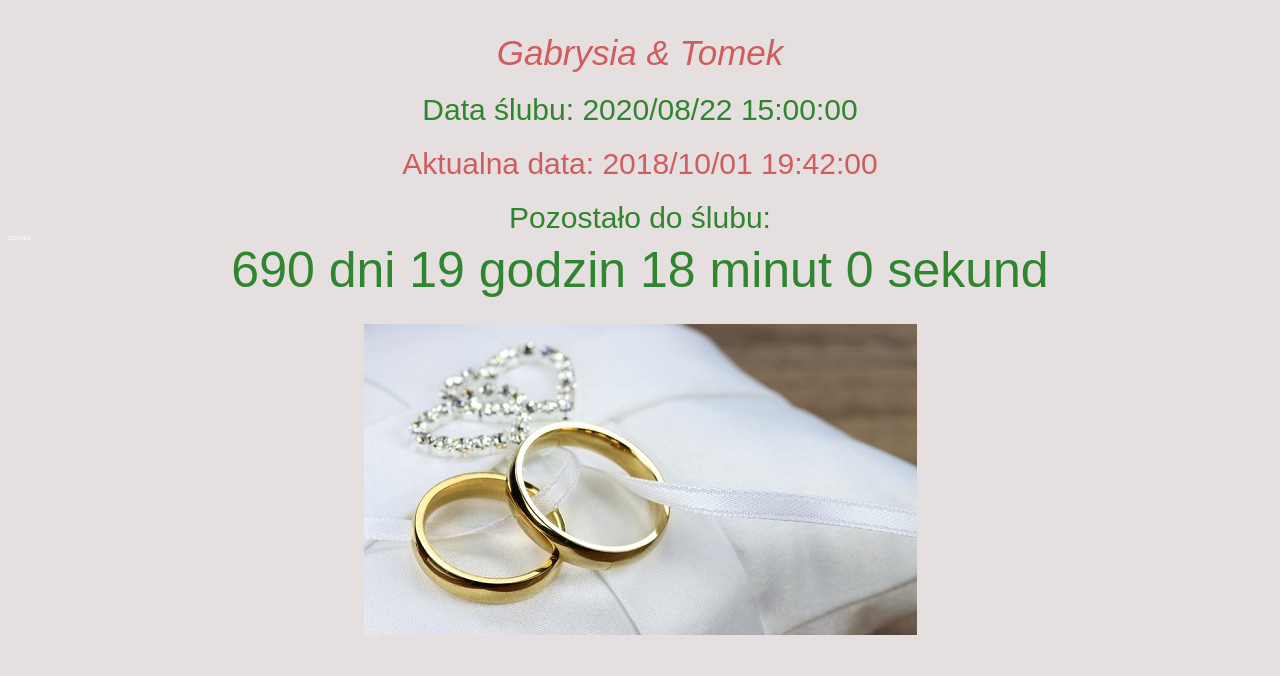
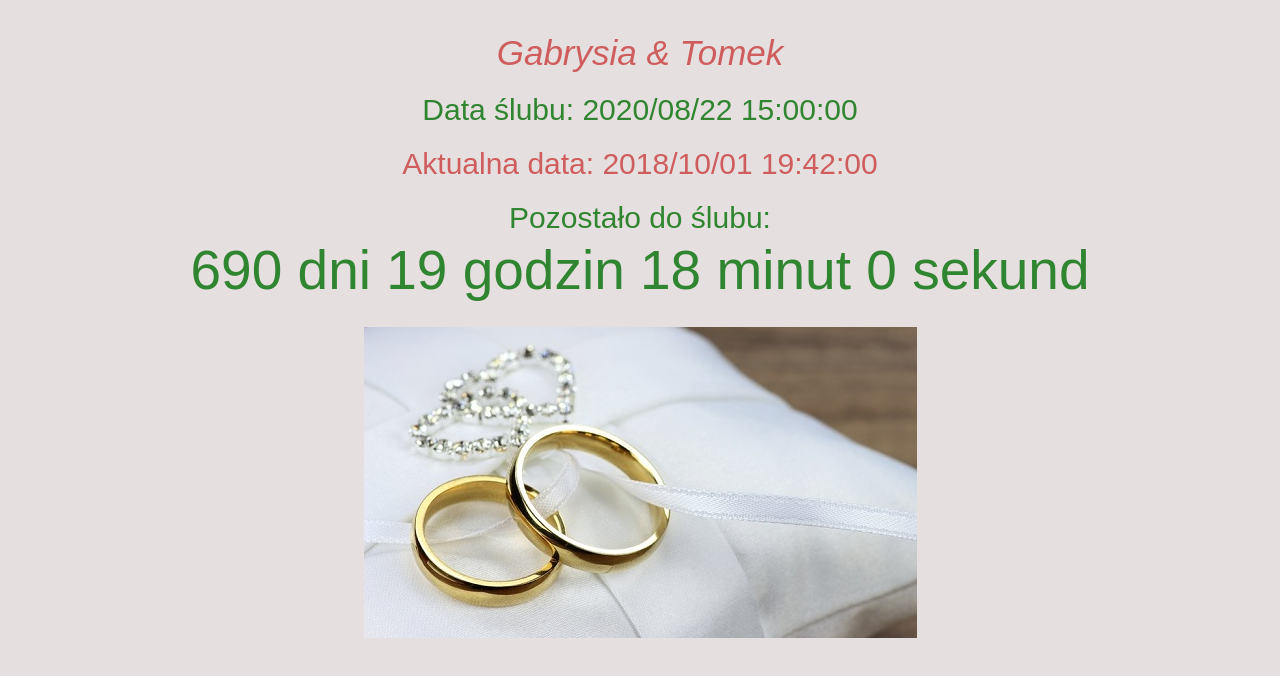
Before and after one commit to gabrysiaitomek/slub, a plain HTML site: page index.html in a window 1280 px wide. Drawn offline with Linux system fonts and the light colour scheme.

Commit message:
Add files via upload

```diff
--- a/index.html
+++ b/index.html
@@ -20,9 +20,9 @@
                 1 ROK / 320 DNI / 22 GODZINY / 15 MINUT / 12 SEKUND
         </article>
         <article id="pozostalo_do_slubu_wstep"></article>
-                ZOSTAŁO:
+
         <article id="pozostalo_do_slubu">
-                ZOSTAŁO:
+
         </article>
         <article id="photo">
             <img src="slub.jpg">
--- a/style.css
+++ b/style.css
@@ -64,7 +64,7 @@ body
 
 #pozostalo_do_slubu
 {
-    padding-top: -15px;
+    padding-top: 3px;
     display: flex;
     align-items: center;
     justify-content: center;
@@ -73,7 +73,7 @@ body
     color: #308530;
 	float: center;
 	font-family: 'Josefin Sans', sans-serif;
-	font-size: 50px;
+	font-size: 55px;
 	text-align: left;
 }
 
```
